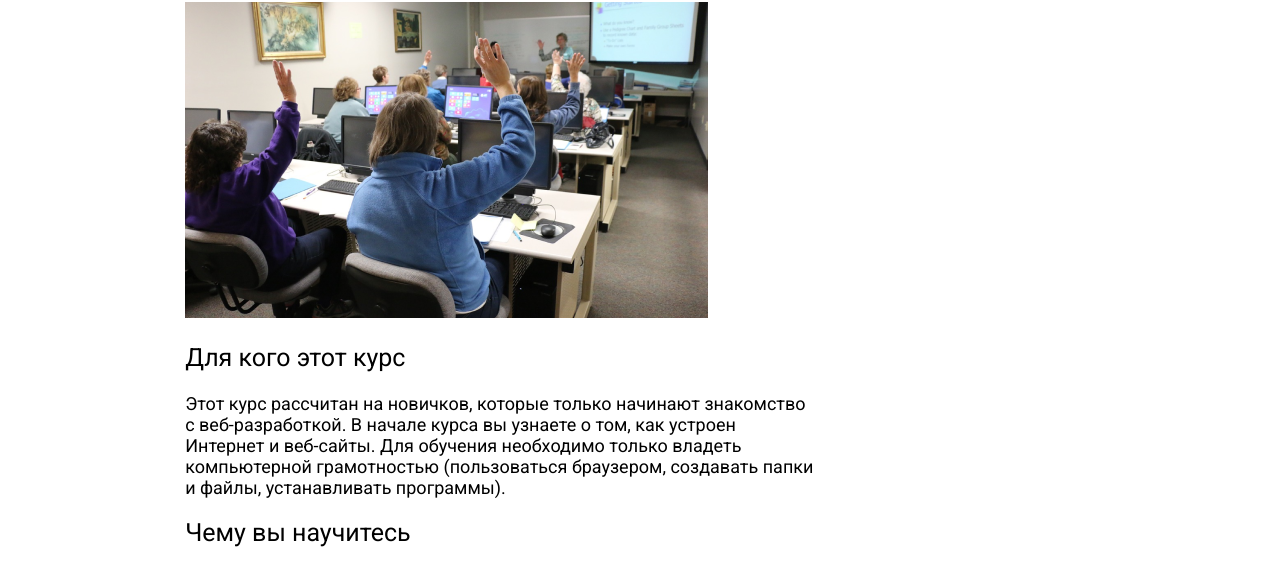
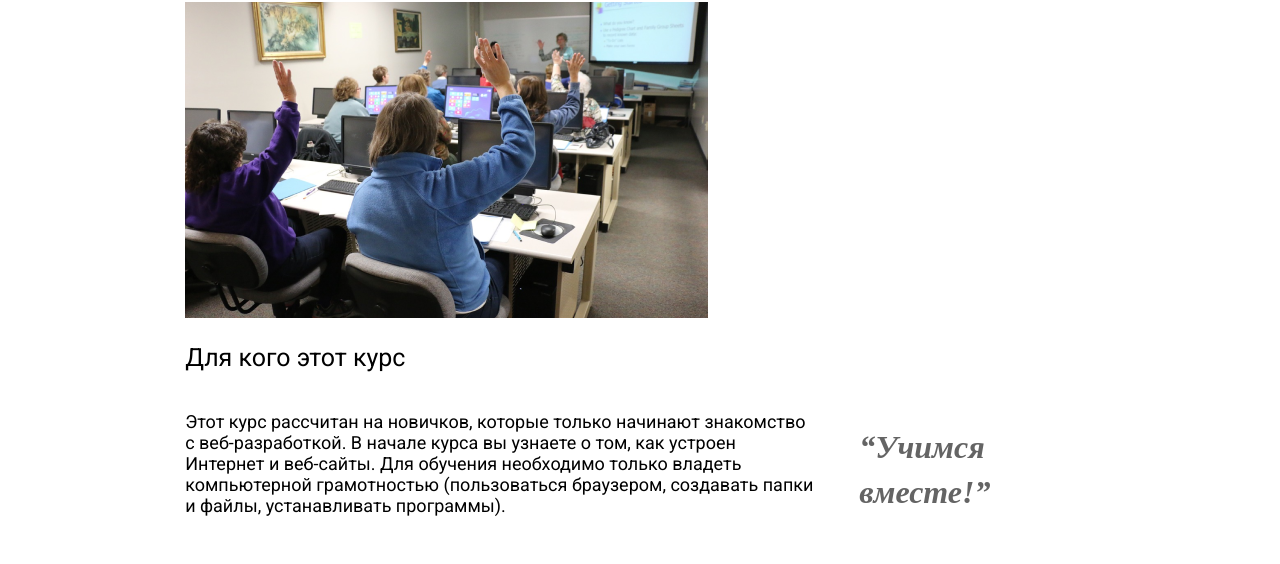
Before and after one commit to lukinovalove69/New-edu, a plain HTML site: page index.html in a window 1280 px wide. Shown: the part 153-717 px from the top of the page. Drawn offline with Linux system fonts and the light colour scheme.

Commit message:
от 26 февраля

```diff
--- a/css/style.css
+++ b/css/style.css
@@ -217,6 +217,27 @@ html {
 
 em {
     color: #EA5D21;
+}
+
+.intro-wrapper {
+    display: flex;
+    flex-wrap: wrap;
+}
+
+.intro-aside {
+
+}
+.blockquote {
+    font-family: 'Lobster';
+    font-style: normal;
+    font-weight: 600;
+    font-size: 32px;
+    line-height: 45px;
+    color: #646464;
+}
+
+.aside-italic {
+    color: #646464;
 }
 
 /* Students */
--- a/index.html
+++ b/index.html
@@ -38,13 +38,21 @@
         <h1 class="main-heading">Добро пожаловать на курс “Создание веб-сайтов (HTML, CSS)”!</h1>
         <img class="class-photo" src="img/class 2.png" width="523" height="313">
         <h2 class="h2">Для кого этот курс</h2>
-        <p class="intro-text">Этот курс рассчитан на новичков, которые только начинают знакомство
+        <div class="intro-wrapper">
+            <p class="intro-text">Этот курс рассчитан на новичков, которые только начинают знакомство
             с веб-разработкой. В начале курса вы узнаете о том, как устроен
             Интернет и веб-сайты.
             Для обучения необходимо только владеть компьютерной грамотностью
             (пользоваться браузером, создавать папки и файлы, устанавливать
             программы).</p>
+            <aside class="intro-aside">
+                <blockquote class="blockquote">
+                <em class="aside-italic">&#8220;Учимся </br>
+                вместе!&#8221;</em>
+                </blockquote>
+            </aside>
 
+        </div>
         <h2 class="h2">Чему вы научитесь</h2>
         <p class="intro-text">На этом курсе вы узнаете, как устроены веб-сайты и как создавать их
             с нуля. Изучите основы языков <strong>HTML, CSS</strong> и немного <strong>JavaScript</strong>. Мы вместе
```
Also changed, not shown: pages/about.html (+3 -1 lines), pages/contacts.html (+2 -1 lines).
